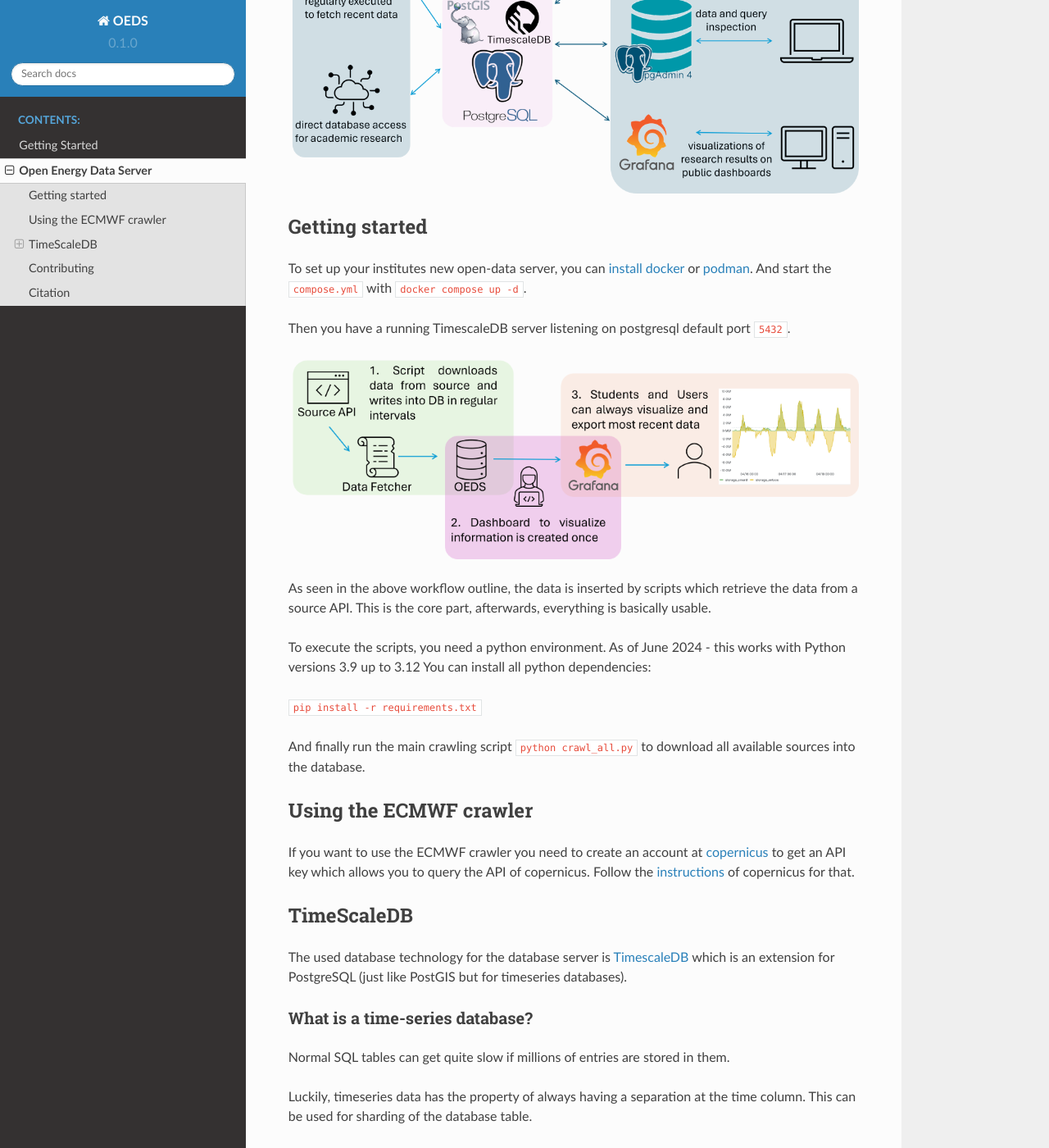
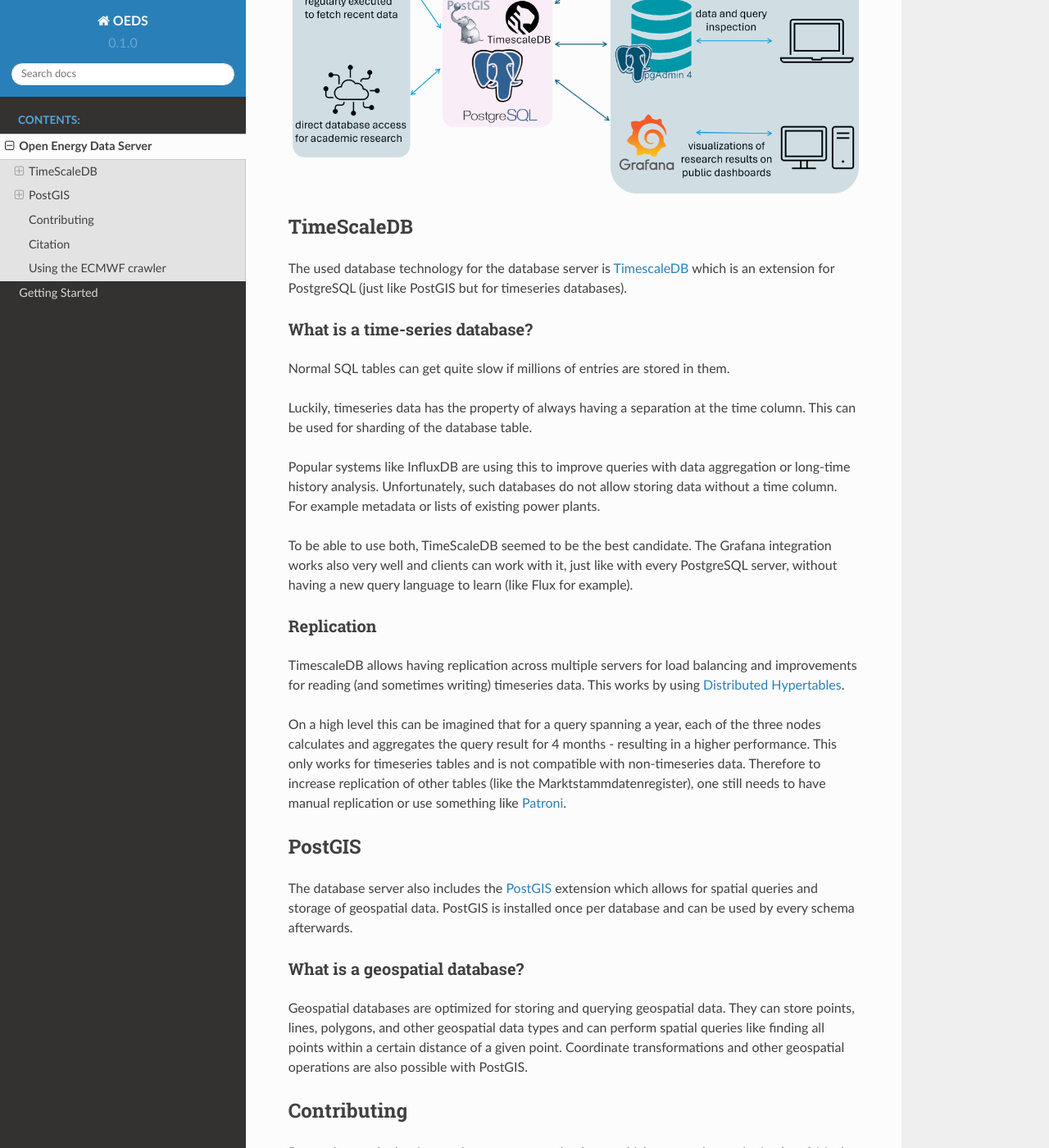
Before and after one commit to NOWUM/open-energy-data-server, a Sphinx documentation site: the page built from docs/source/README.md, in a window 1280 px wide and 1400 px high, scrolled down 546 px. Shown: the whole window at 82% size. Built offline with Sphinx 7.4.7 and the Read the Docs theme 2.0.0, drawn with Linux system fonts in a browser that asks for light colours; some of the changed text lies outside the part shown.

Commit message:
split navigation

```diff
--- a/docs/requirements.txt
+++ b/docs/requirements.txt
@@ -5,4 +5,3 @@
 sphinx
 recommonmark
 sphinx_rtd_theme
-myst-parser
--- a/docs/source/README.md
+++ b/docs/source/README.md
@@ -17,34 +17,9 @@
 ![Basic outline of the architecture and included services](media/oeds-architecture.png)
 
 
-## Getting started
-
-To set up your institutes new open-data server, you can [install docker](https://docs.docker.com/engine/install/) or [podman](https://podman.io/).
-And start the `compose.yml` with `docker compose up -d`.
-
-Then you have a running TimescaleDB server listening on postgresql default port `5432`.
-
-![Visualization of OEDS Usage Workflow](media/oeds-workflow.png)
-
-As seen in the above workflow outline, the data is inserted by scripts which retrieve the data from a source API.
-This is the core part, afterwards, everything is basically usable.
-
-To execute the scripts, you need a python environment.
-As of June 2024 - this works with Python versions 3.9 up to 3.12
-You can install all python dependencies:
-
-`pip install -r requirements.txt`
-
-And finally run the main crawling script `python crawl_all.py` to download all available sources into the database.
-
-## Using the ECMWF crawler
-
-If you want to use the ECMWF crawler you need to create an account at [copernicus](https://cds.climate.copernicus.eu) to get an API key which allows you to query the API of copernicus. Follow the [instructions](https://cds.climate.copernicus.eu/api-how-to) of copernicus for that.
-
 ## TimeScaleDB
 
 The used database technology for the database server is [TimescaleDB](https://timescale.com/) which is an extension for PostgreSQL (just like PostGIS but for timeseries databases).
-
 
 ### What is a time-series database?
 Normal SQL tables can get quite slow if millions of entries are stored in them.
@@ -67,6 +42,14 @@
 This only works for timeseries tables and is not compatible with non-timeseries data.
 Therefore to increase replication of other tables (like the Marktstammdatenregister), one still needs to have manual replication or use something like [Patroni](https://patroni.readthedocs.io/en/latest/).
 
+## PostGIS
+The database server also includes the [PostGIS](https://postgis.net/) extension which allows for spatial queries and storage of geospatial data.
+PostGIS is installed once per database and can be used by every schema afterwards.
+
+### What is a geospatial database?
+Geospatial databases are optimized for storing and querying geospatial data.
+They can store points, lines, polygons, and other geospatial data types and can perform spatial queries like finding all points within a certain distance of a given point.
+Coordinate transformations and other geospatial operations are also possible with PostGIS.
 
 ## Contributing
 
@@ -88,3 +71,7 @@
 You can cite the `open-energy-data-server` through the Conference proceedings:
 
 > Maurer, F., Sejdija, J., & Sander, V. (2024, February 2). Decentralized energy data storages through an Open Energy Database Server. 1st NFDI4Energy Conference (NFDI4Energy), Hanover, Germany. https://doi.org/10.5281/zenodo.10607895
+
+## Using the ECMWF crawler
+
+If you want to use the ECMWF crawler you need to create an account at [copernicus](https://cds.climate.copernicus.eu) to get an API key which allows you to query the API of copernicus. Follow the [instructions](https://cds.climate.copernicus.eu/api-how-to) of copernicus for that.
--- a/docs/source/index.rst
+++ b/docs/source/index.rst
@@ -10,8 +10,8 @@
    :maxdepth: 2
    :caption: Contents:
 
+   README
    getting_started
-   README
 
 OEDS Architecture
 -----------------
```
Also changed, not shown: README.md (+11 -0 lines).
